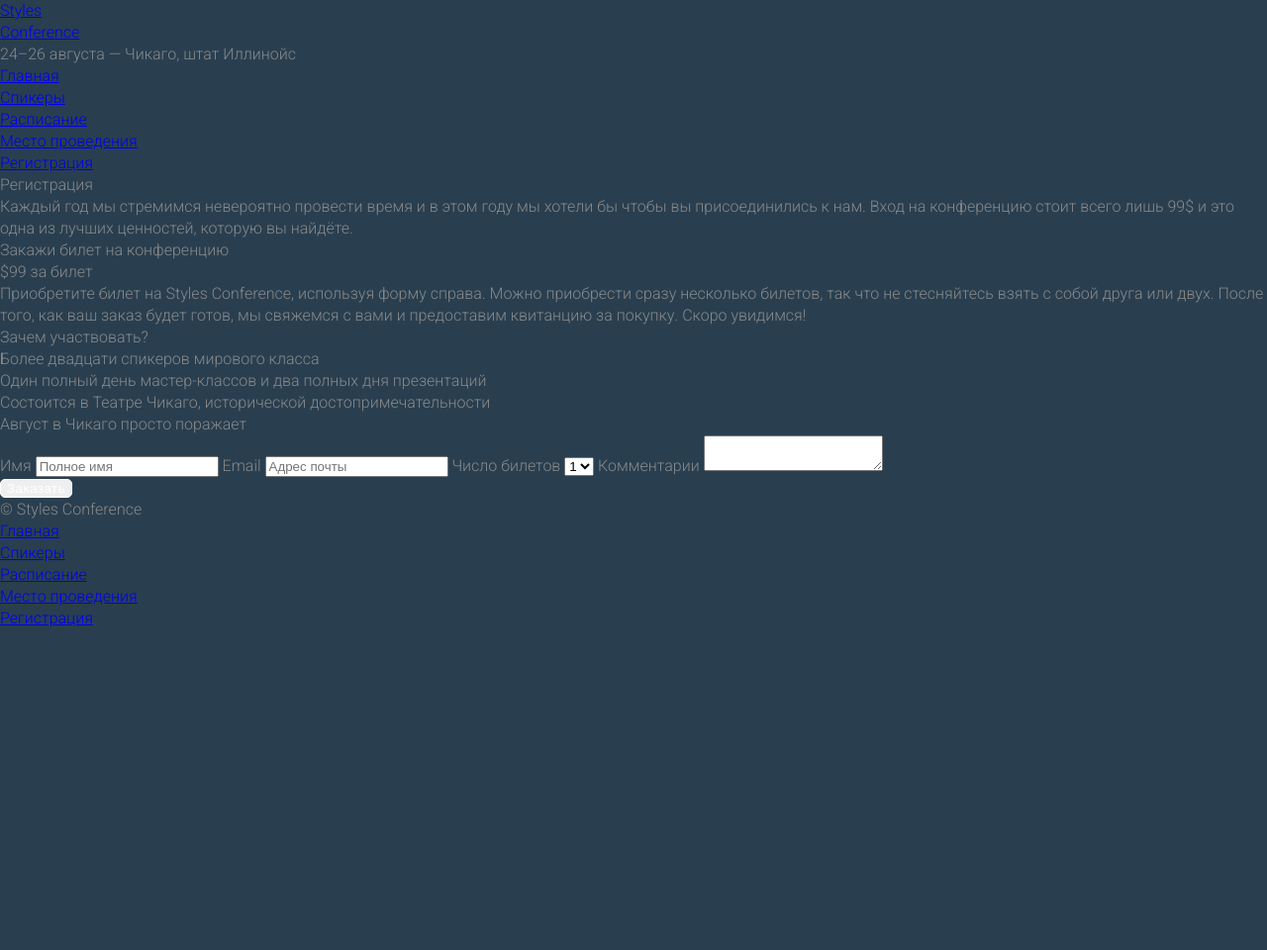
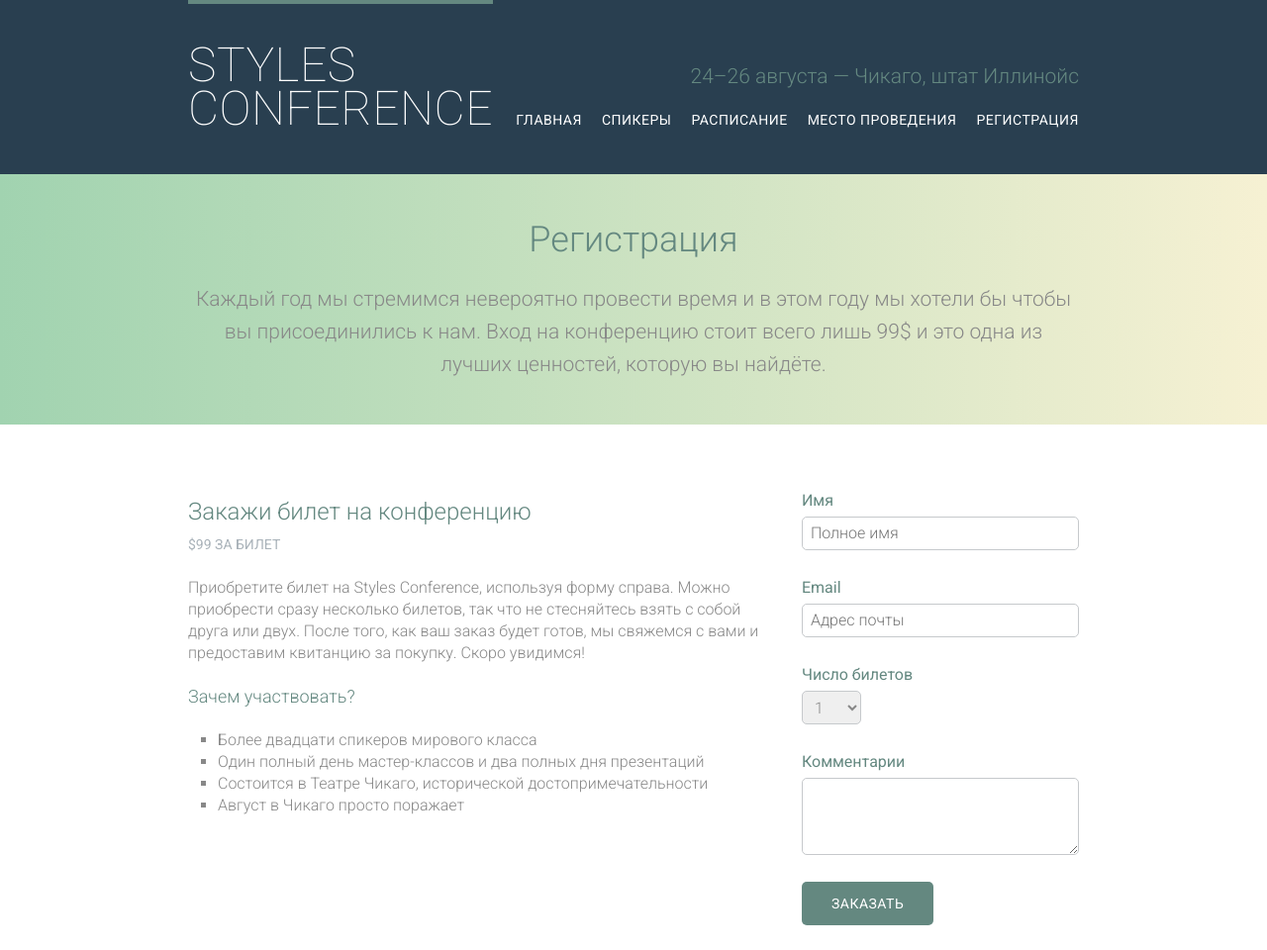
Before and after one commit to c3rb1n/styles-conference, a website: page register.html in a window 1280 px wide. Shown: the top 960 px of the page at 99% size. Before the commit the page ends 800 px from the top, so only its background shows below. Drawn offline with Linux system fonts and the light colour scheme.

Commit message:
refactored register page
* refactored register.html file
* fixed schedule.html file
* refactored variables.css file
* refactored style.css file

```diff
--- a/register.html
+++ b/register.html
@@ -12,76 +12,84 @@
             rel="stylesheet"
         />
     </head>
-    <body>
-        <header class="primary-header container">
-            <h1 class="logo">
-                <a href="index.html">
-                    Styles
+    <body class="page">
+        <header class="header page__inner">
+            <h1 class="header__logo">
+                <a class="link header__link" href="index.html">
+                    STYLES
                     <br />
-                    Conference
+                    CONFERENCE
                 </a>
             </h1>
-            <h3 class="tagline">24&ndash;26 августа &mdash; Чикаго, штат Иллинойс</h3>
-            <nav class="nav primary-nav">
-                <ul>
+            <div>
+                <h3 class="header__description">24&ndash;26 августа &mdash; Чикаго, штат Иллинойс</h3>
+                <nav class="nav header__nav">
+                    <ul class="nav__list">
                         <li>
-                        <a href="index.html">Главная</a>
+                            <a class="link nav__link" href="index.html">ГЛАВНАЯ</a>
                         </li>
                         <li>
-                        <a href="speakers.html">Спикеры</a>
+                            <a class="link nav__link" href="speakers.html">СПИКЕРЫ</a>
                         </li>
                         <li>
-                        <a href="schedule.html">Расписание</a>
+                            <a class="link nav__link" href="schedule.html">РАСПИСАНИЕ</a>
                         </li>
                         <li>
-                        <a href="venue.html">Место проведения</a>
+                            <a class="link nav__link" href="venue.html">МЕСТО ПРОВЕДЕНИЯ</a>
                         </li>
                         <li>
-                        <a href="register.html">Регистрация</a>
+                            <a class="link nav__link" href="register.html">РЕГИСТРАЦИЯ</a>
                         </li>
                     </ul>
                 </nav>
+            </div>
         </header>
-        <section class="row-alt">
-            <div class="lead container">
-                <h1>Регистрация</h1>
-                <p>
+        <section class="page__main-offer">
+            <div class="main-offer page__inner">
+                <h2 class="main-offer__header">Регистрация</h2>
+                <p class="main-offer__description">
                     Каждый год мы стремимся невероятно провести время и в этом году мы хотели бы чтобы вы присоединились
                     к нам. Вход на конференцию стоит всего лишь 99$ и это одна из лучших ценностей, которую вы найдёте.
                 </p>
             </div>
         </section>
-        <section class="register-row">
-            <div class="grid">
-                <section class="col-2-3">
-                    <h2>Закажи билет на конференцию</h2>
-                    <h5>$99 за билет</h5>
-                    <p>
+        <section class="content">
+            <div class="register page__inner">
+                <section class="register__info">
+                    <h2 class="register__header">Закажи билет на конференцию</h2>
+                    <h5 class="register__price">$99 ЗА БИЛЕТ</h5>
+                    <p class="register__description">
                         Приобретите билет на Styles Conference, используя форму справа. Можно приобрести сразу несколько
                         билетов, так что не стесняйтесь взять с собой друга или двух. После того, как ваш заказ будет
                         готов, мы свяжемся с вами и предоставим квитанцию за покупку. Скоро увидимся!
                     </p>
-                    <h4>Зачем участвовать?</h4>
-                    <ul class="why-attend">
+                    <h4 class="register__subheader">Зачем участвовать?</h4>
+                    <ul class="register__list">
                         <li>Более двадцати спикеров мирового класса</li>
                         <li>Один полный день мастер-классов и два полных дня презентаций</li>
                         <li>Состоится в Театре Чикаго, исторической достопримечательности</li>
                         <li>Август в Чикаго просто поражает</li>
                     </ul>
                 </section>
-                <form class="col-1-3" action="#" method="post">
-                    <fieldset class="register-group">
-                        <label>
+                <form class="register__form" action="#" method="post">
+                    <fieldset>
+                        <label class="register__label">
                             Имя
-                            <input type="text" name="name" placeholder="Полное имя" required />
+                            <input class="register__input" type="text" name="name" placeholder="Полное имя" required />
                         </label>
-                        <label>
+                        <label class="register__label">
                             Email
-                            <input type="email" name="email" placeholder="Адрес почты" required />
+                            <input
+                                class="register__input"
+                                type="email"
+                                name="email"
+                                placeholder="Адрес почты"
+                                required
+                            />
                         </label>
-                        <label>
+                        <label class="register__label">
                             Число билетов
-                            <select name="quantity" required>
+                            <select class="register__select" name="quantity" required>
                                 <option value="1" selected>1</option>
                                 <option value="2">2</option>
                                 <option value="3">3</option>
@@ -89,33 +97,33 @@
                                 <option value="5">5</option>
                             </select>
                         </label>
-                        <label>
+                        <label class="register__label">
                             Комментарии
-                            <textarea name="comments"></textarea>
+                            <textarea class="register__textarea" name="comments"></textarea>
                         </label>
                     </fieldset>
-                    <input class="btn btn-default" type="submit" name="submit" value="Заказать" />
+                    <input class="btn btn__submit" type="submit" name="submit" value="ЗАКАЗАТЬ" />
                 </form>
             </div>
         </section>
-        <footer class="primary-footer container">
-            <small>&copy; Styles Conference</small>
+        <footer class="footer page__inner">
+            <small class="footer__copyright">&copy; Styles Conference</small>
             <nav class="nav">
-                <ul>
+                <ul class="nav__list">
                     <li>
-                        <a href="index.html">Главная</a>
+                        <a class="link nav__link" href="index.html">Главная</a>
                     </li>
                     <li>
-                        <a href="speakers.html">Спикеры</a>
+                        <a class="link nav__link" href="speakers.html">Спикеры</a>
                     </li>
                     <li>
-                        <a href="schedule.html">Расписание</a>
+                        <a class="link nav__link" href="schedule.html">Расписание</a>
                     </li>
                     <li>
-                        <a href="venue.html">Место проведения</a>
+                        <a class="link nav__link" href="venue.html">Место проведения</a>
                     </li>
                     <li>
-                        <a href="register.html">Регистрация</a>
+                        <a class="link nav__link" href="register.html">Регистрация</a>
                     </li>
                 </ul>
             </nav>
--- a/styles/style.css
+++ b/styles/style.css
@@ -80,7 +80,9 @@ body {
 
 .btn__submit {
     background-color: var(--main-color);
+    font-family: Roboto, "Open Sans", "Helvetica Neue", Helvetica, Arial, sans-serif;
     font-size: 14px;
+    line-height: 22px;
     padding: 11px 30px;
     border: 0;
 }
@@ -365,7 +367,7 @@ body {
     color: var(--main-text-color);
 }
 
-.schedule-offset {
+.schedule__offset {
     color: var(--third-color);
 }
 
@@ -403,3 +405,86 @@ body {
     height: 150px;
     padding-left: 10px;
 }
+
+/*
+  ========================================
+  6. Регистрация
+  ========================================
+*/
+
+.register {
+    display: flex;
+    gap: 20px;
+}
+
+.register__info {
+    width: 66.66%;
+}
+
+.register__header {
+    color: var(--main-color);
+    font-size: 24px;
+    line-height: 44px;
+}
+
+.register__price {
+    color: var(--third-color);
+    font-size: 14px;
+    font-weight: 400;
+    margin-bottom: 22px;
+}
+
+.register__description {
+    margin-bottom: 22px;
+}
+
+.register__subheader {
+    color: var(--main-color);
+    font-size: 18px;
+    margin-bottom: 22px;
+}
+
+.register__list {
+    list-style: square;
+    margin: 0 0 22px 30px;
+}
+
+.register__form {
+    margin-bottom: 22px;
+    width: 280px;
+}
+
+.register__label {
+    color: var(--main-color);
+    font-weight: 400;
+    cursor: pointer;
+}
+
+.register__input,
+.register__select,
+.register__textarea {
+    display: block;
+    color: var(--main-text-color);
+    font-family: Roboto, "Open Sans", "Helvetica Neue", Helvetica, Arial, sans-serif;
+    font-size: 16px;
+    font-weight: 300;
+    line-height: 22px;
+    padding: 5px 8px;
+    border: 1px solid var(--border-second-color);
+    border-radius: 5px;
+    margin: 5px 0 27px;
+}
+
+.register__input,
+.register__textarea {
+    width: 100%;
+}
+
+.register__select {
+    width: 60px;
+    height: 34px;
+}
+
+.register__textarea {
+    height: 78px;
+}
--- a/styles/variables.css
+++ b/styles/variables.css
@@ -6,4 +6,5 @@
     --third-color: #a9b2b9;
     --btn-submit-color-hover: #77a198;
     --border-main-color: #dfe2e5;
+    --border-second-color: #c6c9cc;
 }
```
Also changed, not shown: schedule.html (+13 -13 lines). Lines whose indentation alone changed are shown as unchanged.
